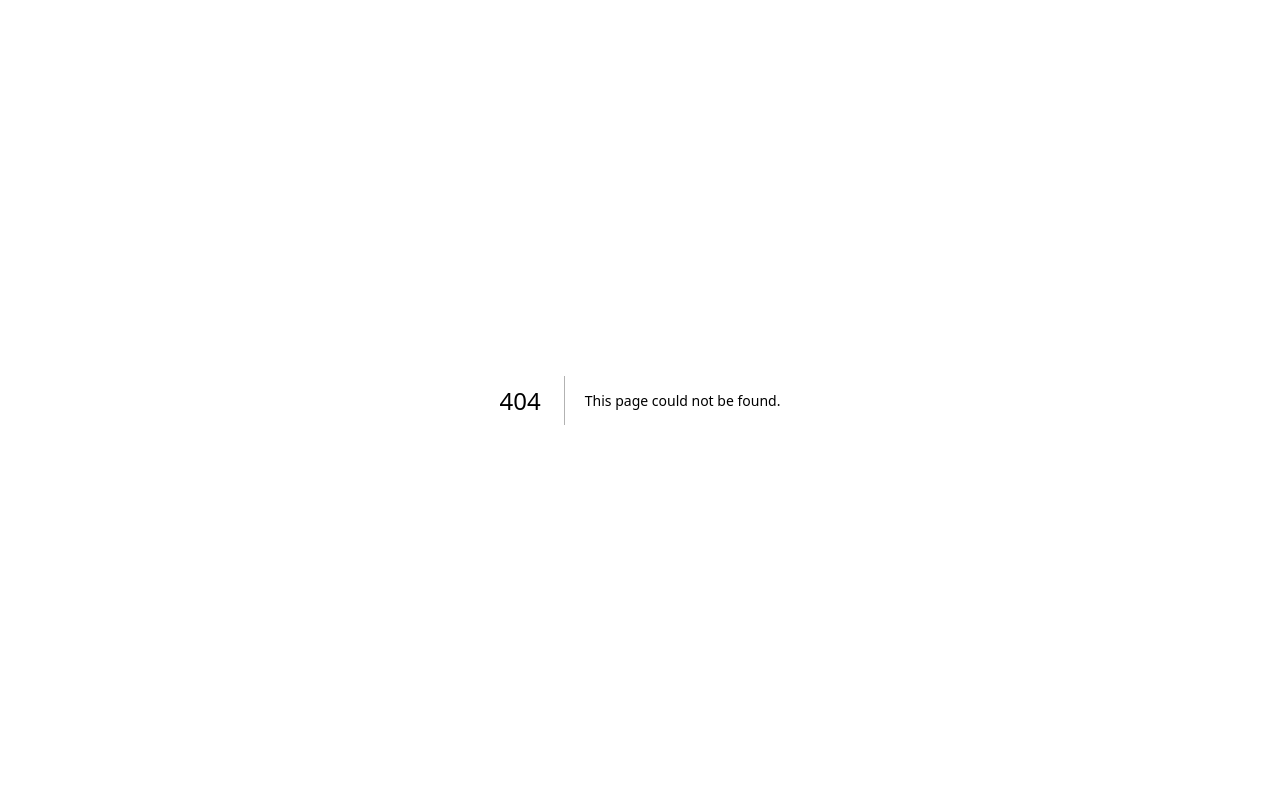
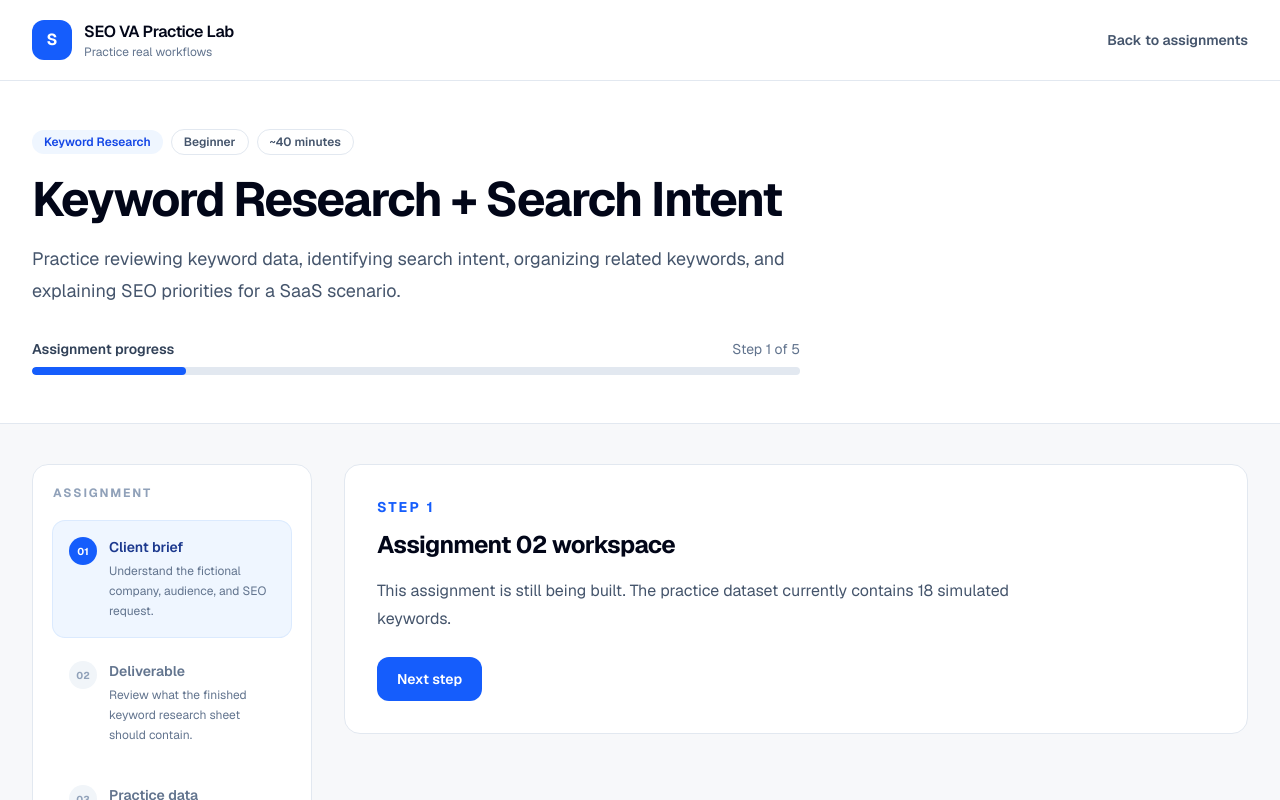
Before and after one commit to edumbao/seo-va-practice-lab, a Next.js app: page /assignments/keyword-research-search-intent in a window 1280 px wide. Before the commit this address had no page. Shown: the top 800 px of the page. Built offline with nearby package versions, Linux system fonts and the light colour scheme.

Commit message:
feat: add keyword research assignment foundation

```diff
--- /dev/null
+++ b/src/app/assignments/keyword-research-search-intent/AssignmentWorkspace.tsx
@@ -0,0 +1,124 @@
+"use client";
+
+import { useState } from "react";
+import { getAssignmentById } from "@/data/assignments";
+import AssignmentHeader from "../components/AssignmentHeader";
+import AssignmentSidebar, {
+  type AssignmentStep,
+} from "../components/AssignmentSidebar";
+
+export type PracticeKeyword = {
+  id: string;
+  keyword: string;
+  search_volume: number;
+  difficulty: number;
+  cpc: number;
+};
+
+type AssignmentWorkspaceProps = {
+  keywords: PracticeKeyword[];
+};
+
+const assignment = getAssignmentById(
+  "keyword-research-search-intent",
+);
+
+const assignmentSteps: AssignmentStep[] = [
+  {
+    number: "01",
+    title: "Client brief",
+    description:
+      "Understand the fictional company, audience, and SEO request.",
+  },
+  {
+    number: "02",
+    title: "Deliverable",
+    description:
+      "Review what the finished keyword research sheet should contain.",
+  },
+  {
+    number: "03",
+    title: "Practice data",
+    description:
+      "Review the supplied keywords and simulated SEO metrics.",
+  },
+  {
+    number: "04",
+    title: "Keyword analysis",
+    description:
+      "Classify intent, group keywords, set priorities, and explain your reasoning.",
+  },
+  {
+    number: "05",
+    title: "Review",
+    description:
+      "Check your keyword analysis before finishing the assignment.",
+  },
+];
+
+export default function AssignmentWorkspace({
+  keywords,
+}: AssignmentWorkspaceProps) {
+  const [currentStep, setCurrentStep] = useState(1);
+
+  return (
+    <>
+      <AssignmentHeader
+        assignment={assignment}
+        currentStep={currentStep}
+        totalSteps={assignmentSteps.length}
+        hasLoadedStoredState={false}
+      />
+
+      <div className="mx-auto grid max-w-7xl gap-8 px-6 py-10 lg:grid-cols-[280px_1fr] lg:px-8">
+        <AssignmentSidebar
+          steps={assignmentSteps}
+          currentStep={currentStep}
+        />
+
+        <section>
+          <div className="rounded-2xl border border-slate-200 bg-white p-6 sm:p-8">
+            <p className="text-sm font-bold uppercase tracking-[0.16em] text-blue-600">
+              Step {currentStep}
+            </p>
+
+            <h2 className="mt-3 text-2xl font-bold tracking-tight">
+              Assignment 02 workspace
+            </h2>
+
+            <p className="mt-4 max-w-2xl leading-7 text-slate-600">
+              This assignment is still being built. The practice dataset
+              currently contains {keywords.length} simulated keywords.
+            </p>
+
+            <div className="mt-6 flex flex-wrap gap-3">
+              {currentStep > 1 && (
+                <button
+                  type="button"
+                  onClick={() =>
+                    setCurrentStep((step) => step - 1)
+                  }
+                  className="rounded-xl border border-slate-300 bg-white px-5 py-3 text-sm font-semibold text-slate-700 transition hover:bg-slate-50"
+                >
+                  Previous step
+                </button>
+              )}
+
+              {currentStep < assignmentSteps.length && (
+                <button
+                  type="button"
+                  onClick={() =>
+                    setCurrentStep((step) => step + 1)
+                  }
+                  className="rounded-xl bg-blue-600 px-5 py-3 text-sm font-semibold text-white transition hover:bg-blue-700"
+                >
+                  Next step
+                </button>
+              )}
+            </div>
+          </div>
+        </section>
+      </div>
+    </>
+  );
+}
--- /dev/null
+++ b/src/app/assignments/keyword-research-search-intent/page.tsx
@@ -0,0 +1,37 @@
+import Link from "next/link";
+import AssignmentWorkspace from "./AssignmentWorkspace";
+import keywordPracticeData from "@/data/keyword-research-practice.json";
+
+export default function KeywordResearchSearchIntentPage() {
+  return (
+    <main className="min-h-screen bg-[#f7f8fa] text-slate-950">
+      <header className="border-b border-slate-200 bg-white">
+        <div className="mx-auto flex max-w-7xl items-center justify-between px-6 py-5 lg:px-8">
+          <Link href="/" className="flex items-center gap-3">
+            <div className="flex h-10 w-10 items-center justify-center rounded-xl bg-blue-600 font-bold text-white">
+              S
+            </div>
+
+            <div>
+              <p className="font-semibold tracking-tight">
+                SEO VA Practice Lab
+              </p>
+              <p className="text-xs text-slate-500">
+                Practice real workflows
+              </p>
+            </div>
+          </Link>
+
+          <Link
+            href="/assignments"
+            className="text-sm font-semibold text-slate-600 transition hover:text-slate-950"
+          >
+            Back to assignments
+          </Link>
+        </div>
+      </header>
+
+      <AssignmentWorkspace keywords={keywordPracticeData} />
+    </main>
+  );
+}
--- /dev/null
+++ b/src/data/keyword-research-practice.json
@@ -0,0 +1,128 @@
+[
+  {
+    "id": "kw-01",
+    "keyword": "crm for small business",
+    "search_volume": 4400,
+    "difficulty": 62,
+    "cpc": 18.40
+  },
+  {
+    "id": "kw-02",
+    "keyword": "best crm for small business",
+    "search_volume": 2900,
+    "difficulty": 58,
+    "cpc": 22.10
+  },
+  {
+    "id": "kw-03",
+    "keyword": "what is crm software",
+    "search_volume": 3600,
+    "difficulty": 54,
+    "cpc": 8.20
+  },
+  {
+    "id": "kw-04",
+    "keyword": "crm software",
+    "search_volume": 12100,
+    "difficulty": 78,
+    "cpc": 25.60
+  },
+  {
+    "id": "kw-05",
+    "keyword": "simple crm software",
+    "search_volume": 1300,
+    "difficulty": 47,
+    "cpc": 16.30
+  },
+  {
+    "id": "kw-06",
+    "keyword": "affordable crm for small business",
+    "search_volume": 720,
+    "difficulty": 39,
+    "cpc": 14.80
+  },
+  {
+    "id": "kw-07",
+    "keyword": "crm for consultants",
+    "search_volume": 590,
+    "difficulty": 35,
+    "cpc": 12.40
+  },
+  {
+    "id": "kw-08",
+    "keyword": "crm for marketing agencies",
+    "search_volume": 480,
+    "difficulty": 38,
+    "cpc": 15.70
+  },
+  {
+    "id": "kw-09",
+    "keyword": "lead management software",
+    "search_volume": 2400,
+    "difficulty": 61,
+    "cpc": 19.50
+  },
+  {
+    "id": "kw-10",
+    "keyword": "lead management system for small business",
+    "search_volume": 390,
+    "difficulty": 34,
+    "cpc": 13.20
+  },
+  {
+    "id": "kw-11",
+    "keyword": "how to manage sales leads",
+    "search_volume": 880,
+    "difficulty": 42,
+    "cpc": 6.10
+  },
+  {
+    "id": "kw-12",
+    "keyword": "customer management software",
+    "search_volume": 1900,
+    "difficulty": 57,
+    "cpc": 17.90
+  },
+  {
+    "id": "kw-13",
+    "keyword": "customer database for small business",
+    "search_volume": 1000,
+    "difficulty": 45,
+    "cpc": 11.60
+  },
+  {
+    "id": "kw-14",
+    "keyword": "sales follow up software",
+    "search_volume": 590,
+    "difficulty": 41,
+    "cpc": 14.30
+  },
+  {
+    "id": "kw-15",
+    "keyword": "how to follow up with sales leads",
+    "search_volume": 720,
+    "difficulty": 37,
+    "cpc": 5.80
+  },
+  {
+    "id": "kw-16",
+    "keyword": "contact management software",
+    "search_volume": 1600,
+    "difficulty": 55,
+    "cpc": 16.70
+  },
+  {
+    "id": "kw-17",
+    "keyword": "crm vs spreadsheet",
+    "search_volume": 480,
+    "difficulty": 32,
+    "cpc": 7.40
+  },
+  {
+    "id": "kw-18",
+    "keyword": "free crm template",
+    "search_volume": 1300,
+    "difficulty": 29,
+    "cpc": 3.20
+  }
+]
```
